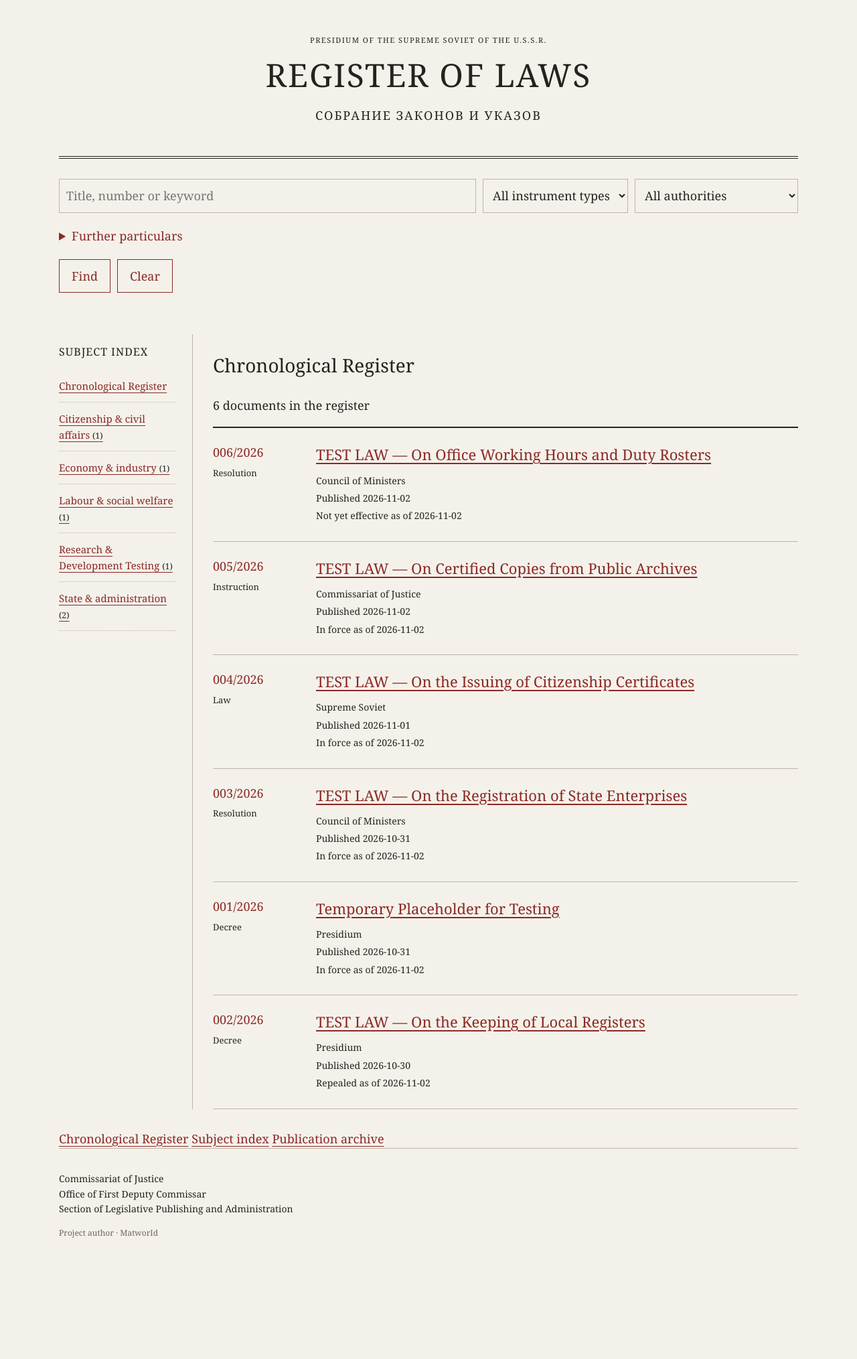
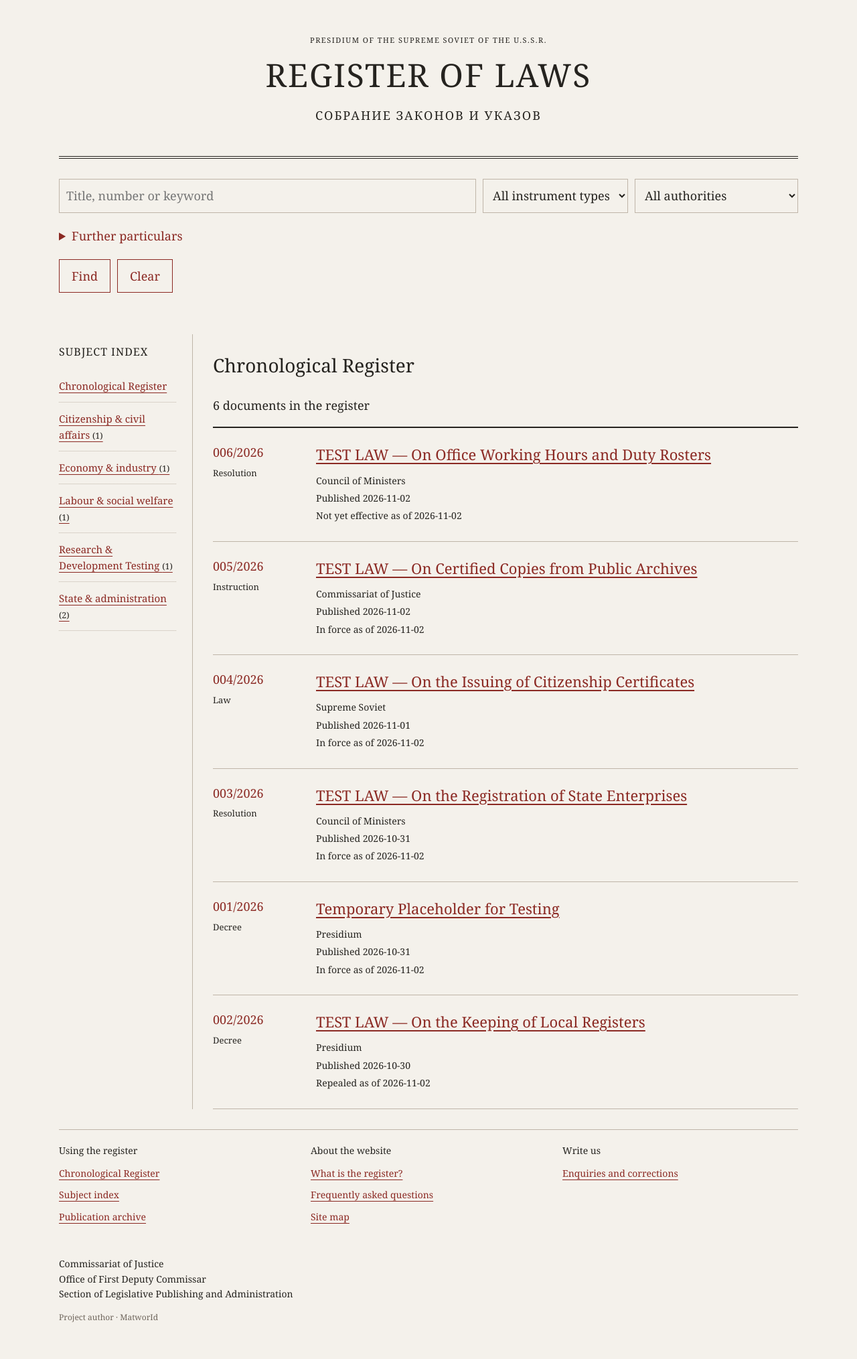
Before and after one commit to vi-ussr/registry-of-laws, a Jekyll site: the page built from index.html, in a window 1280 px wide. Shown: the whole page at 67% size. Built offline with Jekyll 4.4.1, drawn with Linux system fonts in a browser that asks for light colours; before the commit the page ends 1902 px from its top, so only the background shows below that.

Commit message:
Add informational pages and footer navigation

```diff
--- /dev/null
+++ b/_data/contact.yml
@@ -0,0 +1,3 @@
+# Set a public email address and/or an HTTPS contact URL
+email: ""
+url: ""
--- a/_includes/footer.html
+++ b/_includes/footer.html
@@ -1,15 +1,26 @@
-<nav aria-label="Footer navigation">
-  <a href="{{ '/' | relative_url }}">Chronological Register</a>
-  <a href="{{ '/subjects/' | relative_url }}">Subject index</a>
-  <a href="{{ '/bulletins/' | relative_url }}">Publication archive</a>
-</nav>
-
 <footer>
+  <div class="footer-sections">
+    <nav aria-label="Using the register">
+      <h2>Using the register</h2>
+      <a href="{{ '/' | relative_url }}">Chronological Register</a>
+      <a href="{{ '/subjects/' | relative_url }}">Subject index</a>
+      <a href="{{ '/bulletins/' | relative_url }}">Publication archive</a>
+    </nav>
+    <nav aria-label="About the website">
+      <h2>About the website</h2>
+      <a href="{{ '/about/' | relative_url }}">What is the register?</a>
+      <a href="{{ '/faq/' | relative_url }}">Frequently asked questions</a>
+      <a href="{{ '/sitemap/' | relative_url }}">Site map</a>
+    </nav>
+    <nav aria-label="Write us">
+      <h2>Write us</h2>
+      <a href="{{ '/contact/' | relative_url }}">Enquiries and corrections</a>
+    </nav>
+  </div>
   <p>
     Commissariat of Justice<br>
     Office of First Deputy Commissar<br>
     Section of Legislative Publishing and Administration
   </p>
-
-  <p>Project author · MatworId</p>
+  <p>Project author &middot; MatworId</p>
 </footer>
--- /dev/null
+++ b/assets/css/information.css
@@ -0,0 +1,7 @@
+.information-page { max-width: 800px; margin-inline: auto; overflow-wrap: anywhere; }
+.information-page h3 { margin-top: 32px; font-size: 21px; font-weight: normal; }
+.footer-sections { display: grid; grid-template-columns: repeat(3, minmax(0, 1fr)); gap: 24px; }
+.footer-sections nav { display: block; }
+.footer-sections h2 { font-size: 14px; margin: 0 0 12px; }
+.footer-sections a { display: block; margin-bottom: 10px; overflow-wrap: anywhere; }
+@media (max-width: 600px) { .footer-sections { grid-template-columns: 1fr; gap: 8px; } }
--- a/assets/css/style.css
+++ b/assets/css/style.css
@@ -18,3 +18,5 @@
 @import url("tabs.css");
 
 @import url("comparison.css");
+
+@import url("information.css");
```
Also changed, not shown: _layouts/information.html (added, +7 -0 lines), about.md (added, +25 -0 lines), contact.md (added, +25 -0 lines), faq.md (added, +37 -0 lines), sitemap.html (added, +26 -0 lines).
